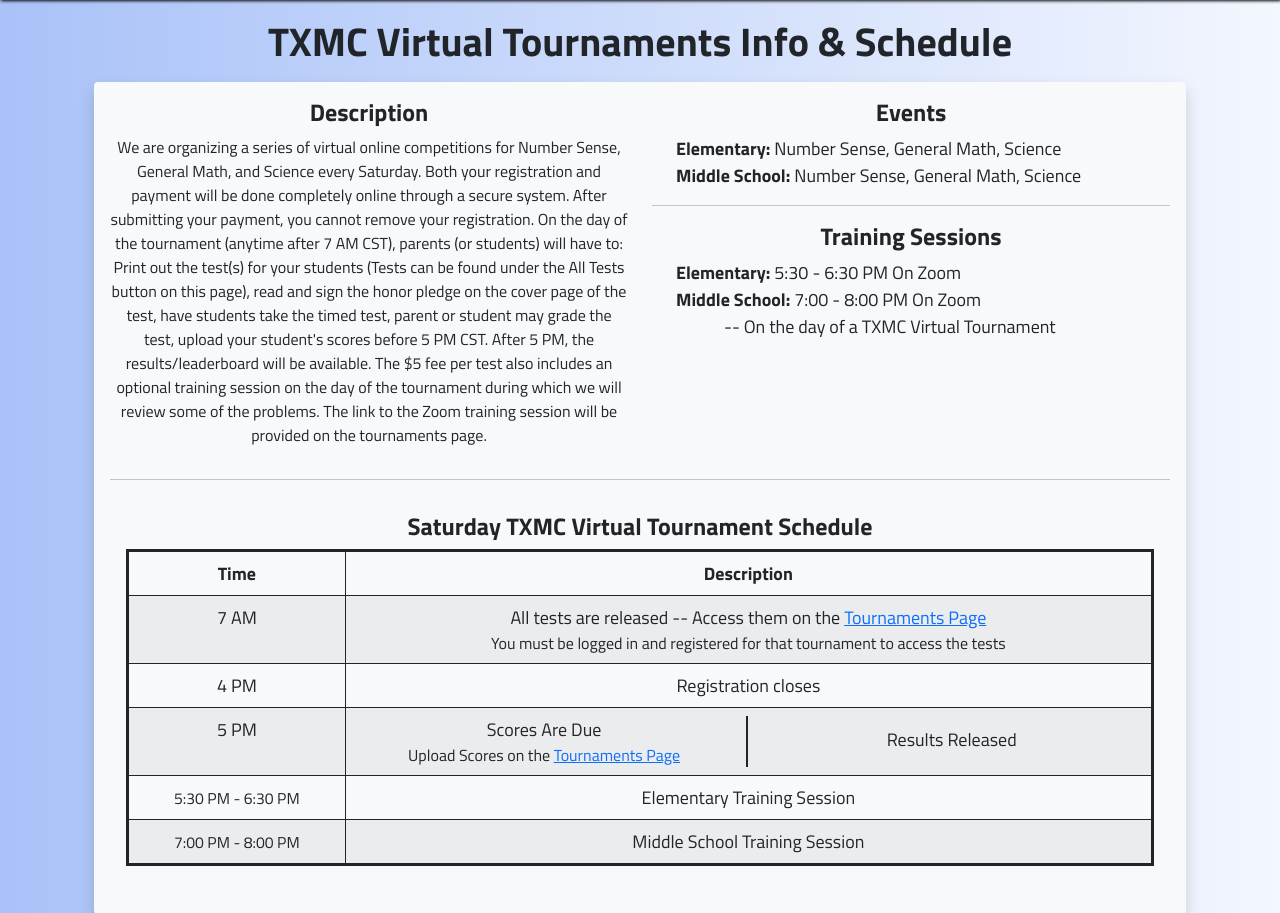
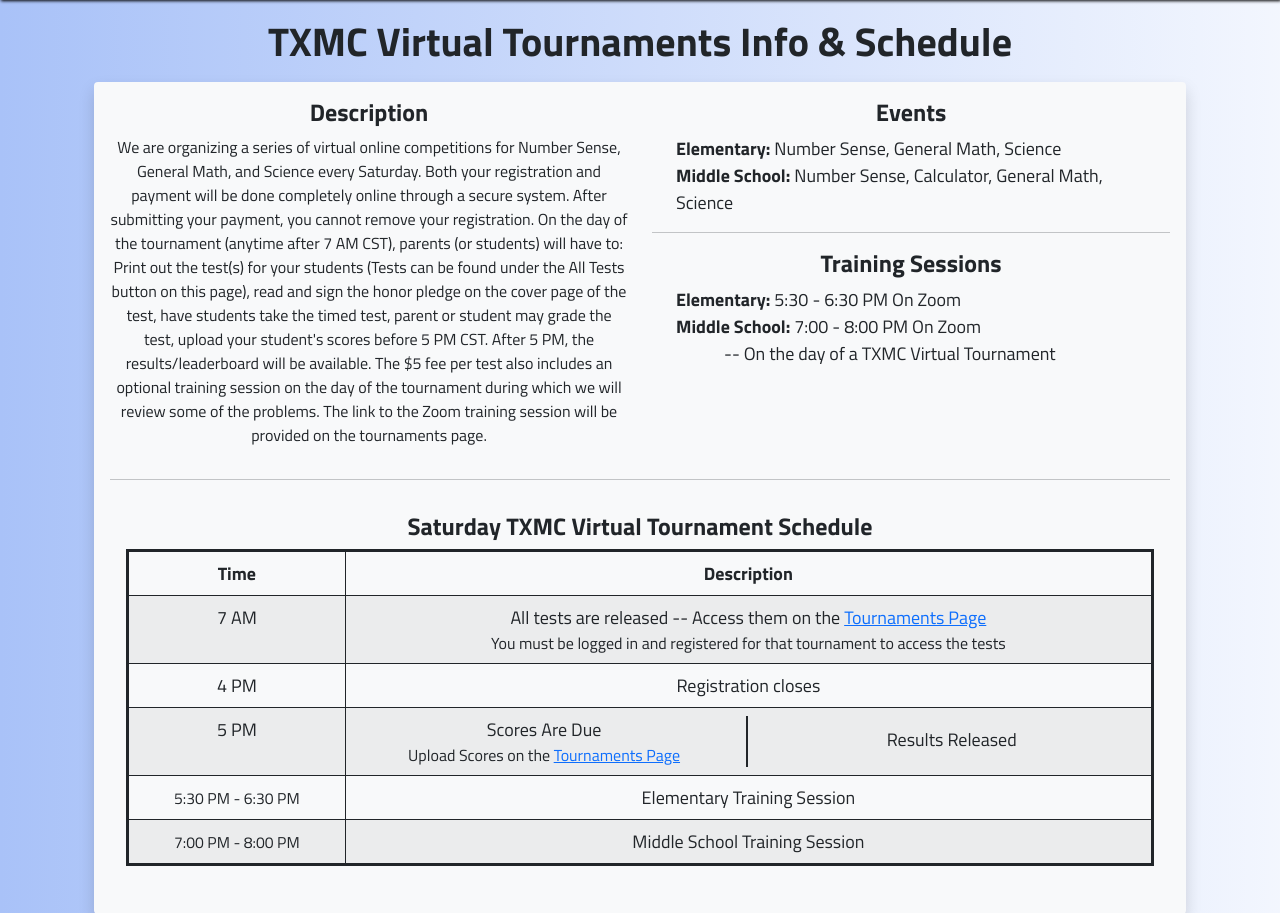
Before and after one commit to ShanThatos/tourney-app-deux, a Flask app: page /vtschedule in a window 1280 px wide. Shown: the part 58-971 px from the top of the page. Run offline with Flask 2, Linux system fonts and the light colour scheme; parts of the project's set-up code (start-up, migrations or seed data) failed here and were passed over; some libraries are stand-ins or nearby versions.

Commit message:
Updated schedule events

```diff
--- a/templates/txmcvirtual/schedule.html
+++ b/templates/txmcvirtual/schedule.html
@@ -20,7 +20,7 @@
                                 <span>Number Sense, General Math, Science</span>
                                 <br>
                                 <span class="fw-bold">Middle School:</span>
-                                <span>Number Sense, General Math, Science</span>
+                                <span>Number Sense, Calculator, General Math, Science</span>
                             </div>
                             <hr>
                             <h4>Training Sessions</h4>
```
